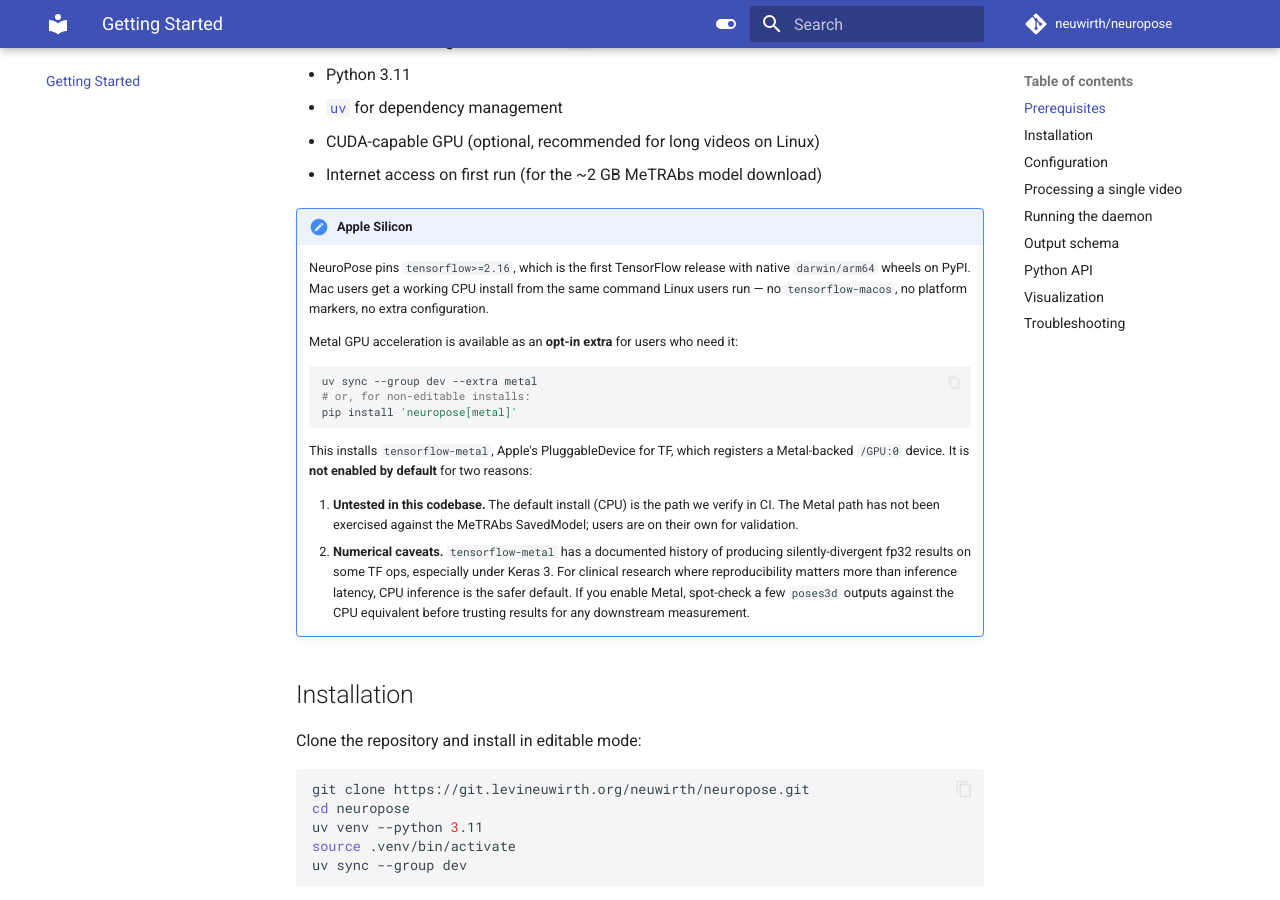
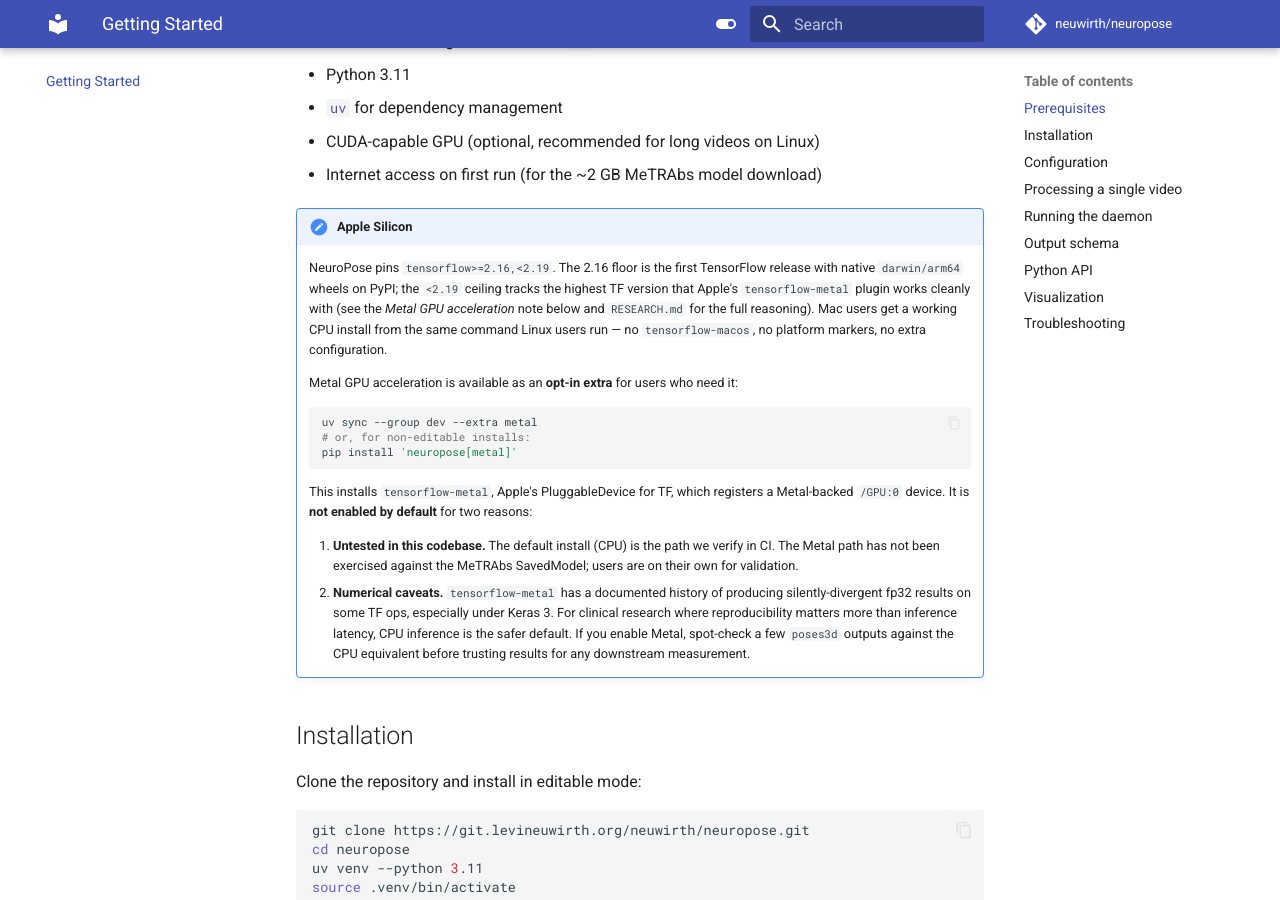
Before and after one commit to levineuwirth/neuropose, an MkDocs documentation site: the page built from docs/getting-started.md, in a window 1280 px wide and 900 px high, scrolled down 393 px. Built offline with MkDocs 1.6.1 and Material for MkDocs 9.7.7, drawn with Linux system fonts in a browser that asks for light colours.

Commit message:
pin tf to ensure compatability with tensorflow-metal

```diff
--- a/docs/getting-started.md
+++ b/docs/getting-started.md
@@ -16,10 +16,14 @@ before.
 - Internet access on first run (for the ~2 GB MeTRAbs model download)
 
 !!! note "Apple Silicon"
-    NeuroPose pins `tensorflow>=2.16`, which is the first TensorFlow
-    release with native `darwin/arm64` wheels on PyPI. Mac users get a
-    working CPU install from the same command Linux users run — no
-    `tensorflow-macos`, no platform markers, no extra configuration.
+    NeuroPose pins `tensorflow>=2.16,<2.19`. The 2.16 floor is the first
+    TensorFlow release with native `darwin/arm64` wheels on PyPI; the
+    `<2.19` ceiling tracks the highest TF version that Apple's
+    `tensorflow-metal` plugin works cleanly with (see the *Metal GPU
+    acceleration* note below and `RESEARCH.md` for the full reasoning).
+    Mac users get a working CPU install from the same command Linux
+    users run — no `tensorflow-macos`, no platform markers, no extra
+    configuration.
 
     Metal GPU acceleration is available as an **opt-in extra** for
     users who need it:
```
Also changed, not shown: CHANGELOG.md (+15 -8 lines), RESEARCH.md (+25 -3 lines), benchmarks/README.md (+29 -19 lines), pyproject.toml (+13 -3 lines), 5 other files.
